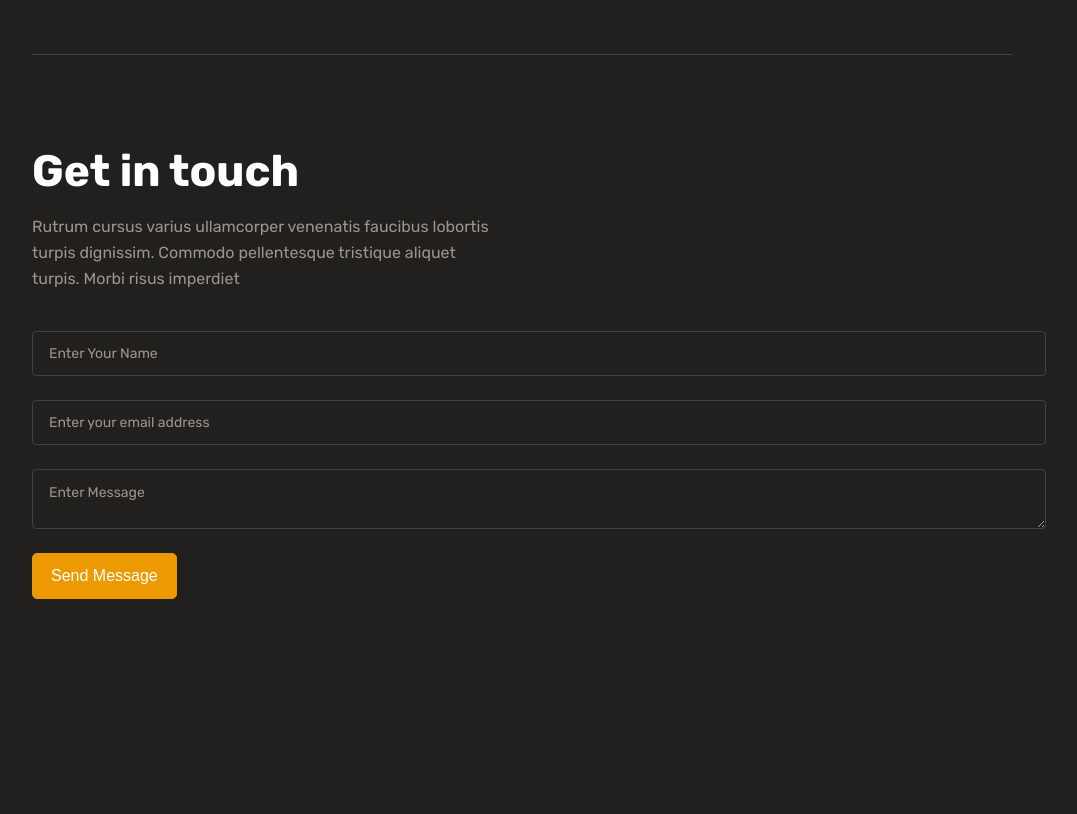
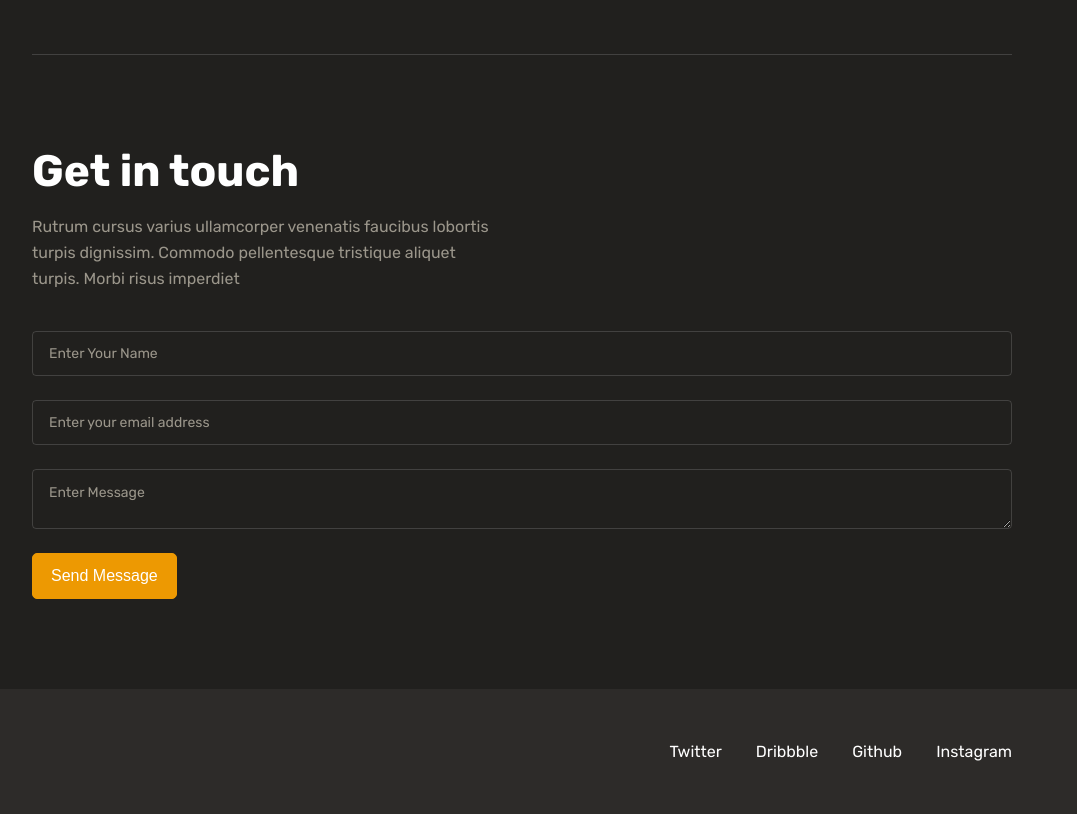
Before and after one commit to Kamilapu/CV-landing, a website: page src/html/index.html in a window 1280 px wide. Shown: the part 4599-5413 px from the top of the page, without its empty margins (118-1195 px from the left). Before the commit the page ends 5288 px from the top, so only its background shows below. Drawn offline with nearby package versions, Linux system fonts and the light colour scheme; files that its build step writes are made by us from their sources; files whose address does not match are found by name.

Commit message:
add footer

```diff
--- /dev/null
+++ b/src/html/blocks/footer.html
@@ -0,0 +1,8 @@
+<footer class="footer">
+     <ul class="footer__navbar">
+          <li class="footer__nav"><a href="/">Twitter</a></li>
+          <li class="footer__nav"><a href="/">Dribbble</a></li>
+          <li class="footer__nav"><a href="/">Github</a></li>
+          <li class="footer__nav"><a href="/">Instagram</a></li>
+     </ul>
+</footer>
--- a/src/html/index.html
+++ b/src/html/index.html
@@ -22,8 +22,8 @@
 		@@include('blocks/customer.html')
 		@@include('blocks/pricing.html')
 		@@include('blocks/contact.html')
-
 	</container>
+	@@include('blocks/footer.html')
 
 	<script src="./js/index.bundle.js"></script>
 
--- a/src/scss/components/_contact.scss
+++ b/src/scss/components/_contact.scss
@@ -36,6 +36,7 @@
 }
 
 .contact-input {
+  box-sizing: border-box;
   border: var(--border);
   border-radius: 4rem;
   color: var(--primary-color);
--- /dev/null
+++ b/src/scss/components/_footer.scss
@@ -0,0 +1,14 @@
+.footer {
+  background: var(--backgr-color);
+  padding: 53rem 150rem;
+  &__navbar {
+    display: flex;
+    gap: 34rem;
+    justify-content: end;
+  }
+
+  &__nav {
+    font-weight: 400;
+    font-size: 16rem;
+  }
+}
--- a/src/scss/main.scss
+++ b/src/scss/main.scss
@@ -20,3 +20,4 @@
 @import 'components/customer';
 @import 'components/pricing';
 @import 'components/contact';
+@import 'components/footer';
```
Also changed, not shown: build/css/main.css, build/index.html. Lines whose indentation alone changed are shown as unchanged.
